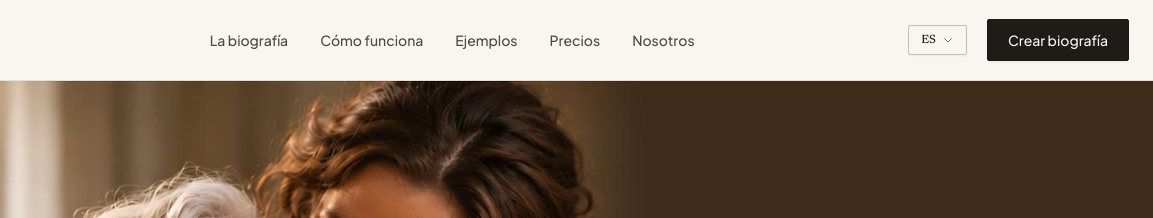
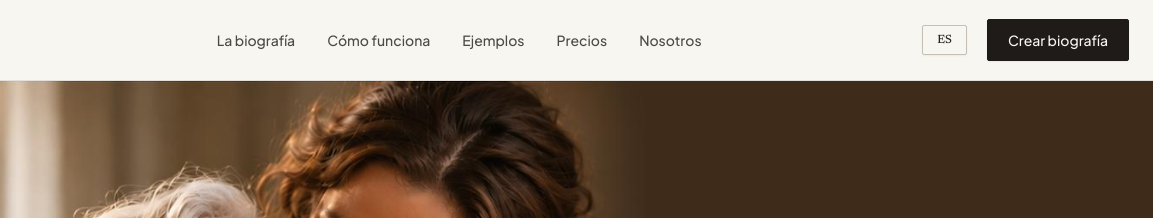
Before and after one commit to automatizacionesnunez-byte/vela2.0, an Astro site: page / in a window 1280 px wide. Shown: the top 218 px of the page, 127-1280 px from the left. Built offline with nearby package versions, Linux system fonts and the light colour scheme; Astro itself is replaced by a stand-in of ours.

Commit message:
fix(nav): remove chevron arrow from language button to match reference photo exactly

```diff
--- a/src/components/Navbar.astro
+++ b/src/components/Navbar.astro
@@ -26,16 +26,13 @@ const isActive = (path: string) => currentPath.includes(path);
       <div class="relative vela-lang-dropdown select-none" id="vela-lang-dropdown">
         <button
           type="button"
-          class="vela-lang-trigger flex items-center justify-between gap-1.5 border border-[#7A6C58]/40 bg-transparent text-vela-chocolate px-3 py-1.5 text-xs font-serif font-medium hover:border-vela-chocolate transition-all rounded-[2px] cursor-pointer shadow-sm group"
+          class="vela-lang-trigger flex items-center justify-center border border-[#7A6C58]/40 bg-transparent text-vela-chocolate px-3.5 py-1.5 text-xs font-serif font-medium hover:border-vela-chocolate transition-all rounded-[2px] cursor-pointer shadow-sm"
           id="vela-lang-trigger"
           aria-expanded="false"
           aria-haspopup="true"
           onclick="window.toggleVelaLangMenu && window.toggleVelaLangMenu(event)"
         >
           <span id="current-lang-label" class="pointer-events-none">ES</span>
-          <svg id="vela-lang-chevron" class="w-3 h-3 text-vela-chocolate/60 group-hover:text-vela-chocolate transition-transform duration-200 pointer-events-none" fill="none" stroke="currentColor" viewBox="0 0 24 24">
-            <path stroke-linecap="round" stroke-linejoin="round" stroke-width="2" d="M19 9l-7 7-7-7" />
-          </svg>
         </button>
 
         <div
```
